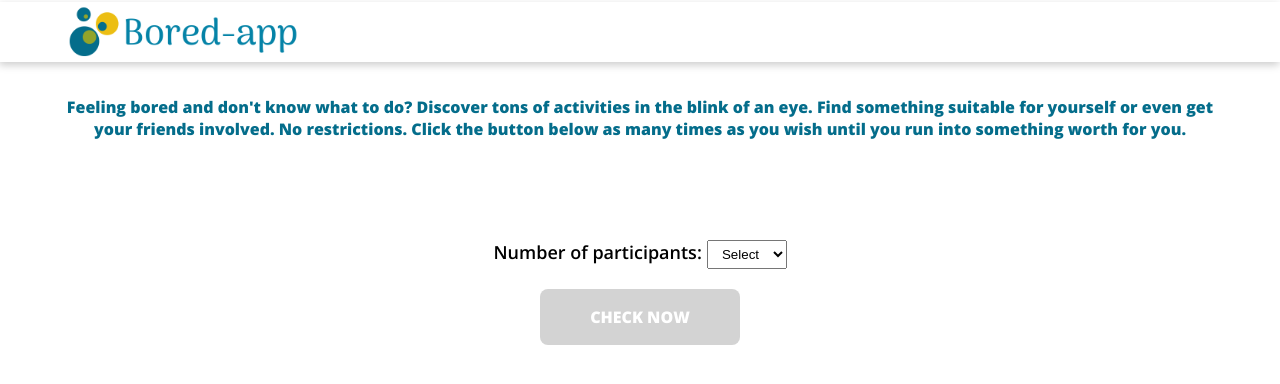
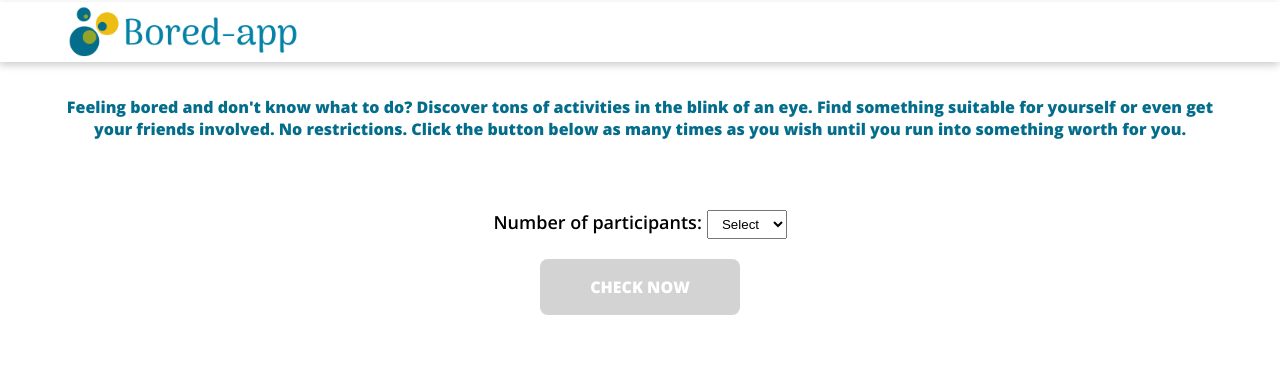
Before and after one commit to IvanDyvak/bored-app, a React (Create React App) app: page / in a window 1280 px wide. Shown: the top 384 px of the page. Built offline with nearby package versions, Linux system fonts and the light colour scheme.

Commit message:
some styling

```diff
--- a/src/App.css
+++ b/src/App.css
@@ -25,7 +25,7 @@
 form{
     width: 100%;
     max-width: 500px;
-    margin: 100px auto 0;
+    margin: 70px auto 0;
     text-align: center;
 }
 form label{
```
